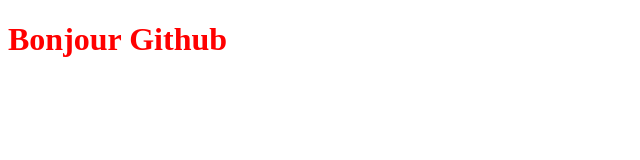
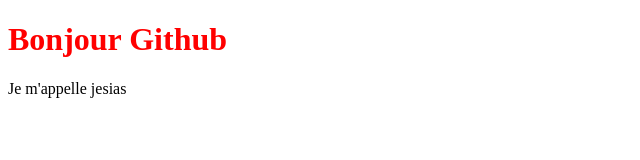
Before and after one commit to njb1505/OpenClassroomProject, a plain HTML site: page index.html in a window 1280 px wide. Shown: the whole page, without its empty margins (0-640 px from the left). Drawn offline with Linux system fonts and the light colour scheme.

Commit message:
Ajout Paragraphe

```diff
--- a/index.html
+++ b/index.html
@@ -8,5 +8,6 @@
 </head>
 <body>
   <h1>Bonjour Github</h1>
+  <p>Je m'appelle jesias</p>
 </body>
 </html>
```
